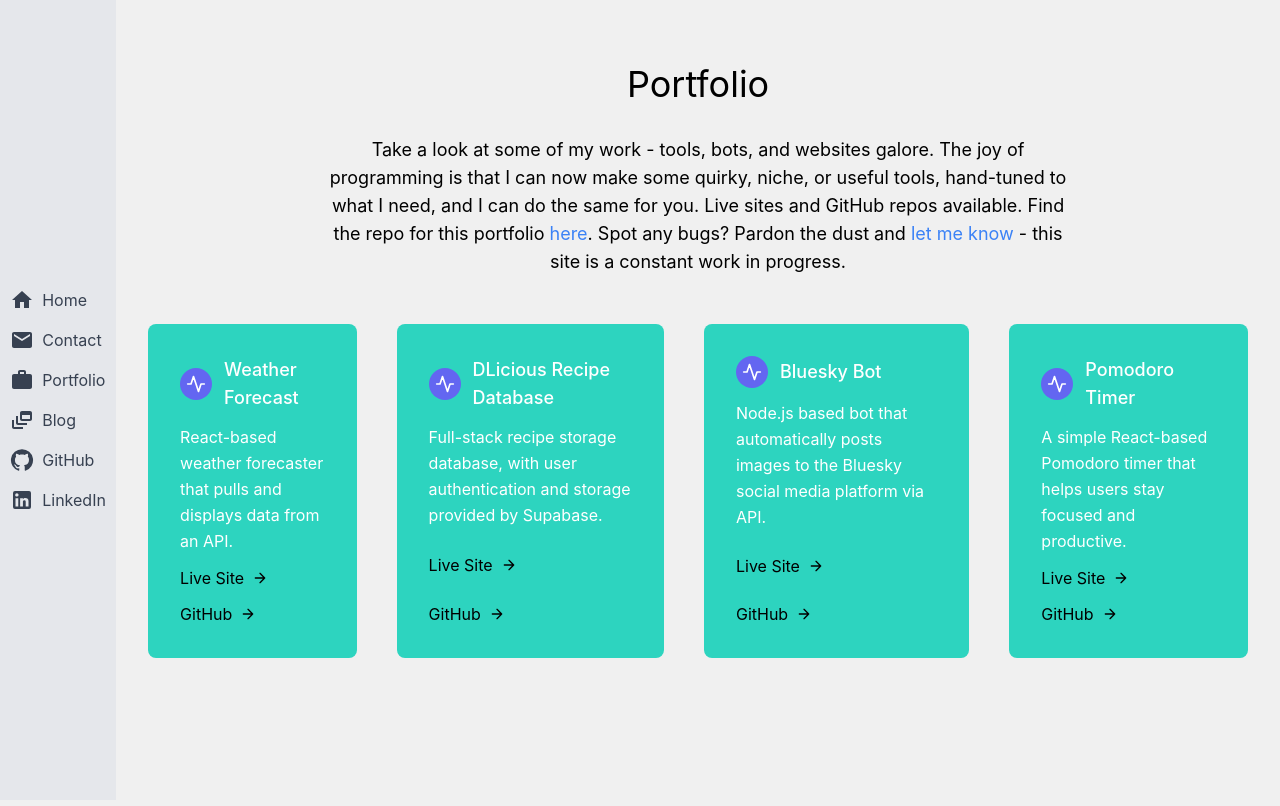
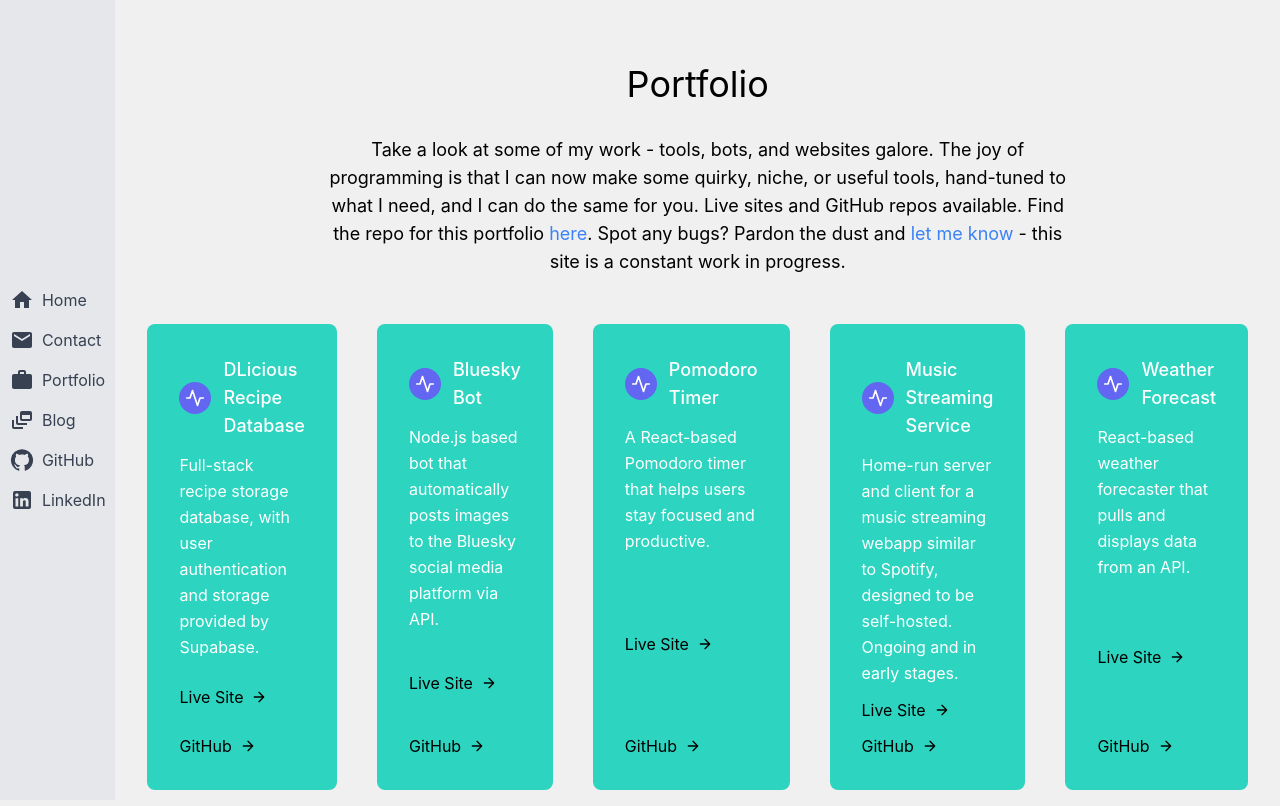
Before and after one commit to Korjubzot/react-portfolio, a React (Create React App) app: page /portfolio in a window 1280 px wide. Built offline with nearby package versions, Linux system fonts and the light colour scheme.

Commit message:
Additions to portfolio

```diff
--- a/package.json
+++ b/package.json
@@ -49,6 +49,7 @@
     ]
   },
   "devDependencies": {
+    "eslint-plugin-react": "^7.36.1",
     "tailwindcss": "^3.4.1"
   }
 }
--- a/src/components/hero/hero.js
+++ b/src/components/hero/hero.js
@@ -37,6 +37,8 @@ function Hero() {
           src={imagePath}
           alt="Billy's portrait"
         />
+        {/* TODO this could look way nicer, probably squared and taking up a larger chunk of the page
+         TODO find a good book on web design principles */}
       </div>
       <div className="flex space-x-4 mt-6">
         <Link
--- a/src/components/portfolio/portfolio.js
+++ b/src/components/portfolio/portfolio.js
@@ -4,13 +4,6 @@ import Cards from "../cards/cards";
 // TODO fix an issue causing the sidebar not to extend down the length of this page
 
 const cardData = [
-  {
-    title: "Weather Forecast",
-    description:
-      "React-based weather forecaster that pulls and displays data from an API.",
-    liveSite: "https://weather-app-bwalker.netlify.app/",
-    github: "https://github.com/Korjubzot/weather-app",
-  },
   {
     title: "DLicious Recipe Database",
     description:
@@ -27,9 +20,22 @@ const cardData = [
   {
     title: "Pomodoro Timer",
     description:
-      "A simple React-based Pomodoro timer that helps users stay focused and productive.",
+      "A React-based Pomodoro timer that helps users stay focused and productive.",
     liveSite: "https://pomodoro-tailwind.netlify.app/",
     github: "https://github.com/Korjubzot/pomodoro-timer",
+  },
+  {
+    title: "Music Streaming Service",
+    description:
+      "Home-run server and client for a music streaming webapp similar to Spotify, designed to be self-hosted. Ongoing and in early stages.",
+    github: "https://github.com/Korjubzot/music-streamer",
+  },
+  {
+    title: "Weather Forecast",
+    description:
+      "React-based weather forecaster that pulls and displays data from an API.",
+    liveSite: "https://weather-app-bwalker.netlify.app/",
+    github: "https://github.com/Korjubzot/weather-app",
   },
 ];
 
```
Also changed, not shown: 1 other file (tests, documents, lock files or other folders).
